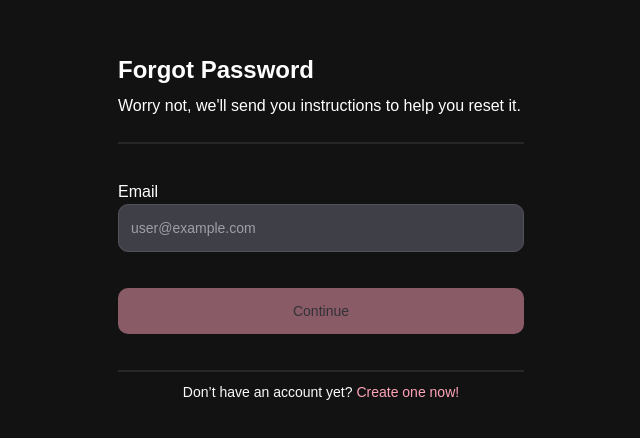
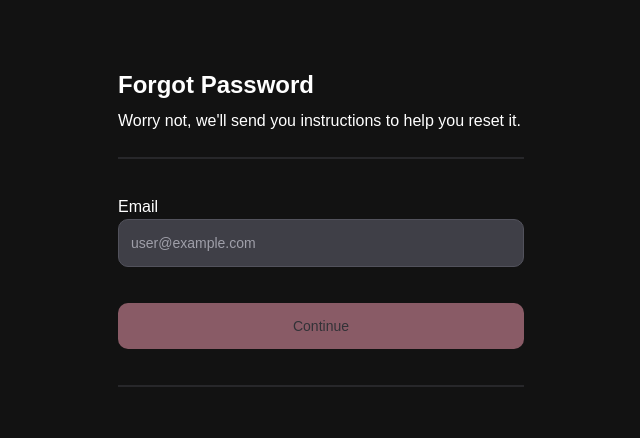
Before and after one commit to MahmoudKamel0/rose-app, a Next.js app: page /en/forgot-password in a window 1280 px wide. Shown: the part 172-610 px from the top of the page, without its empty margins (319-959 px from the left). Built offline with nearby package versions, Linux system fonts and the light colour scheme; a web font is replaced by a local one.

Commit message:
fix (forget-password): fix some issues

```diff
--- a/src/app/[locale]/(auth)/forgot-password/_actions/send-forget-password-email.action.ts
+++ b/src/app/[locale]/(auth)/forgot-password/_actions/send-forget-password-email.action.ts
@@ -9,7 +9,7 @@ export async function SendForgetPasswordEmail(data: EmailForgetPasswordValue) {
 
         // Prefer the standard Authorization header (Bearer token).
 
-        const res = await fetch(`${process.env.BASE_URL!}${process.env.FORGET_PASSWORD_URL!}`, {
+        const res = await fetch(`https://flower.elevateegy.com/api/v1/auth/forgotPassword`, {
             method: "POST",
             body: JSON.stringify(data),
             headers,
--- a/src/app/[locale]/(auth)/forgot-password/_components/email-step.tsx
+++ b/src/app/[locale]/(auth)/forgot-password/_components/email-step.tsx
@@ -11,7 +11,6 @@ import { useAddForgetPasswordEmail } from "../_hooks/use-add-forget-password-ema
 import { Step } from "@lib/types/auth/auth";
 import { FORGOT_PASSWORD_STEPS } from "@lib/constants/auth.constants";
 import { AuthError } from "../../_components/auth-error";
-import Link from "next/link";
 
 // component handles first step of "forgot password" flow
 export default function ForgetPasswordEmail({
@@ -40,7 +39,7 @@ export default function ForgetPasswordEmail({
             onSuccess: () => {
                 form.reset();
                 setEmail(values.email);
-                setStep(FORGOT_PASSWORD_STEPS.PASSWORD);
+                setStep(FORGOT_PASSWORD_STEPS.OTP);
             },
         });
     };
@@ -86,14 +85,6 @@ export default function ForgetPasswordEmail({
                     </div>
                 </form>
             </Form>
-            <div className="mt-2.5">
-                <p className="text-center text-sm text-zinc-800 dark:text-zinc-50">
-                    Don’t have an account yet?{" "}
-                    <Link href="/register" className="dark:text-softpink-300 text-maroon-700 font-medium hover:underline">
-                        Create one now!
-                    </Link>
-                </p>
-            </div>
         </div>
     );
 }
--- a/src/app/[locale]/(auth)/forgot-password/_components/reset-password.tsx
+++ b/src/app/[locale]/(auth)/forgot-password/_components/reset-password.tsx
@@ -105,14 +105,6 @@ export default function ResetPassword({ email }: { email: string }) {
                     </Button>
                 </form>
             </Form>
-            <div className="mt-2.5">
-                <p className="text-center text-sm font-medium text-zinc-800 dark:text-zinc-50">
-                    Need help? {/* here theres a ui problem in Link so i set it anyway */}
-                    <Link href="/contact" className="dark:text-softpink-300 text-maroon-700 font-medium hover:underline">
-                        Contact us
-                    </Link>
-                </p>
-            </div>
         </div>
     );
 }
--- a/src/app/[locale]/(auth)/forgot-password/_hooks/use-add-forget-password-email.ts
+++ b/src/app/[locale]/(auth)/forgot-password/_hooks/use-add-forget-password-email.ts
@@ -10,7 +10,7 @@ export function useAddForgetPasswordEmail() {
                 throw new Error("No response from server");
             }
 
-            if ("error" in res && res.error) {
+            if ("error" in res) {
                 // throw to make React Query register an error
                 throw new Error(res.error);
             }
```
